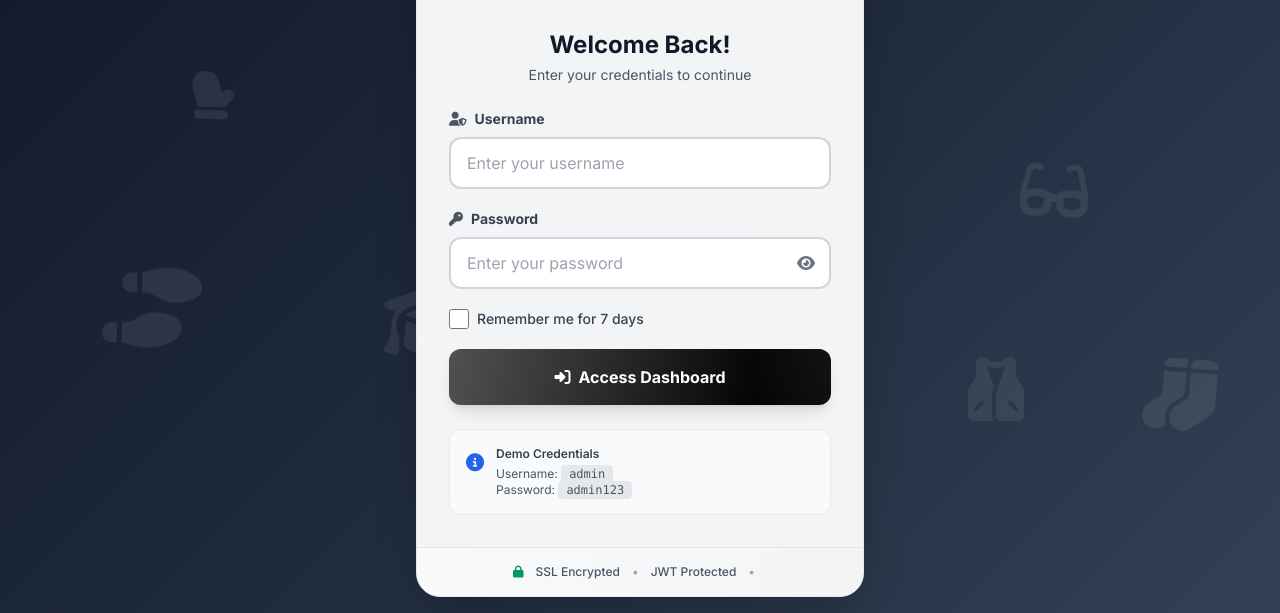
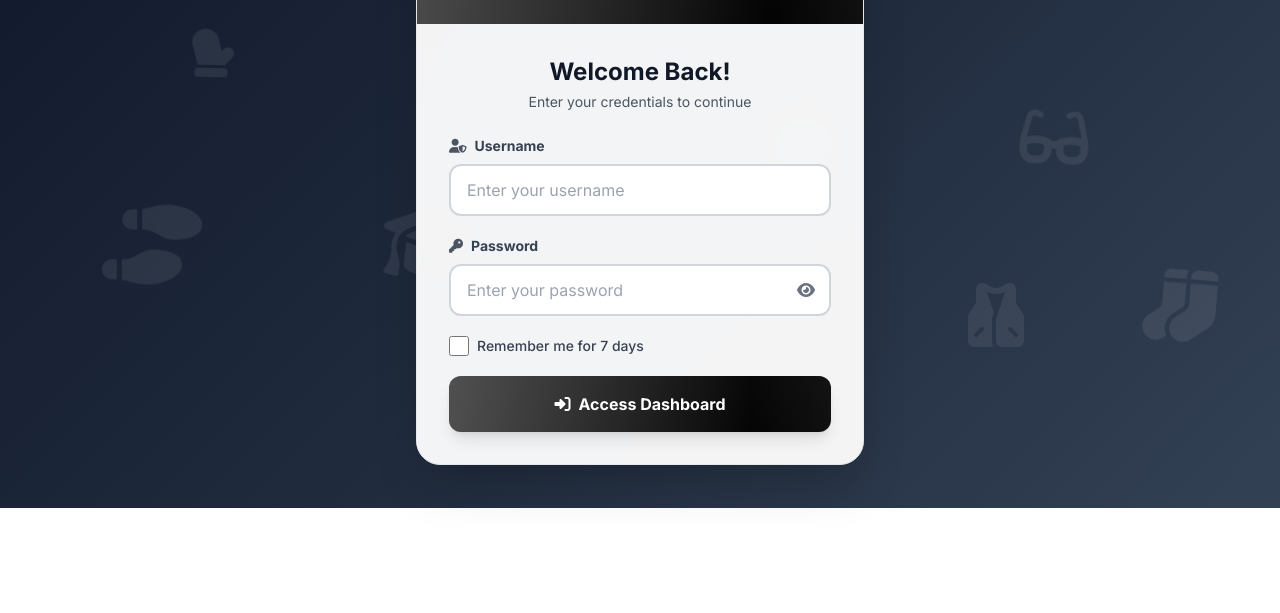
Before and after one commit to mani-saketh-arch/frontendsingleuser, a plain HTML site: page index.html in a window 1280 px wide. Shown: the part 292-905 px from the top of the page. After the commit the page ends 800 px from the top, so only its background shows below. Drawn offline with nearby package versions, Linux system fonts and the light colour scheme.

Commit message:
Update index.html

```diff
--- a/index.html
+++ b/index.html
@@ -253,34 +253,7 @@
                 </button>
             </form>
 
-            <!-- Additional Info -->
-            <div class="mt-6 p-4 bg-gray-50 rounded-xl border border-gray-200">
-                <div class="flex items-start gap-3">
-                    <div class="flex-shrink-0 mt-0.5">
-                        <i class="fas fa-info-circle text-blue-600 text-lg"></i>
-                    </div>
-                    <div>
-                        <p class="text-xs font-semibold text-gray-700 mb-1">Demo Credentials</p>
-                        <p class="text-xs text-gray-600">
-                            Username: <span class="font-mono bg-gray-200 px-2 py-0.5 rounded">admin</span><br>
-                            Password: <span class="font-mono bg-gray-200 px-2 py-0.5 rounded">admin123</span>
-                        </p>
-                    </div>
-                </div>
-            </div>
-        </div>
 
-        <!-- Footer -->
-        <div class="bg-gradient-to-r from-gray-50 to-gray-100 px-8 py-4 border-t border-gray-200">
-            <div class="flex items-center justify-center gap-3 text-xs text-gray-600">
-                <i class="fas fa-lock text-emerald-600"></i>
-                <span class="font-medium">SSL Encrypted</span>
-                <span class="text-gray-400">•</span>
-                <span class="font-medium">JWT Protected</span>
-                <span class="text-gray-400">•</span>
-                <i class="fas fa-shield-check text-blue-600"></i>
-            </div>
-        </div>
     </div>
 
     <!-- Toast Container -->
```
